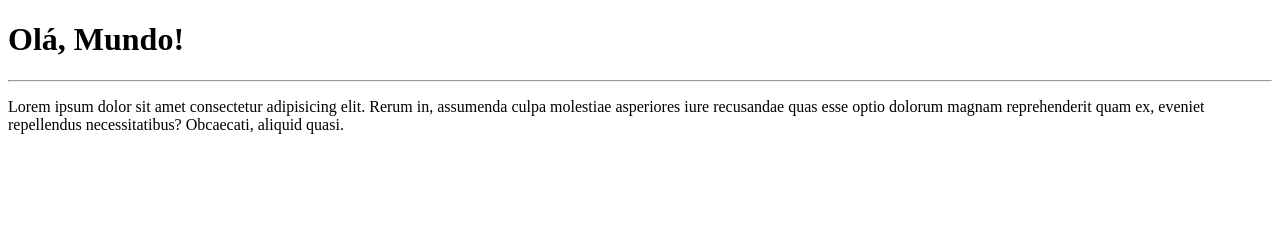
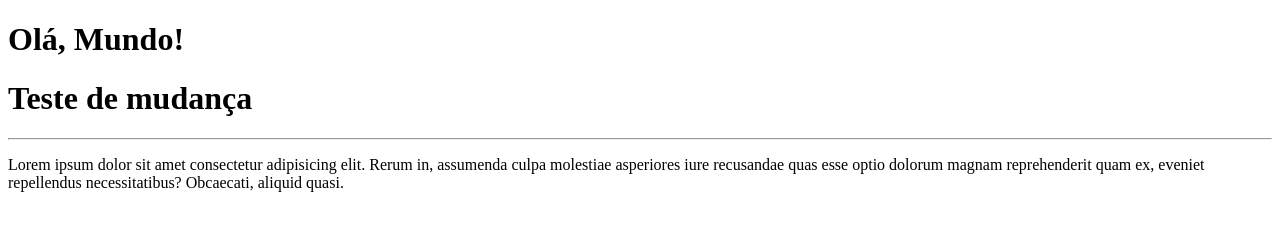
Before and after one commit to MuriloSudou/OlaMundo, a plain HTML site: page site-exemplo/index.html in a window 1280 px wide. Drawn offline with Linux system fonts and the light colour scheme.

Commit message:
mensagem 4 nova adicionada

```diff
--- a/site-exemplo/index.html
+++ b/site-exemplo/index.html
@@ -8,6 +8,9 @@
 <body>
     <h1>Olá, Mundo!</h1>
 
+
+    <h1>Teste de mudança</h1>
+
     <hr>
 
     <p>Lorem ipsum dolor sit amet consectetur adipisicing elit. Rerum in, assumenda culpa molestiae asperiores iure recusandae quas esse optio dolorum magnam reprehenderit quam ex, eveniet repellendus necessitatibus? Obcaecati, aliquid quasi.</p>
```
